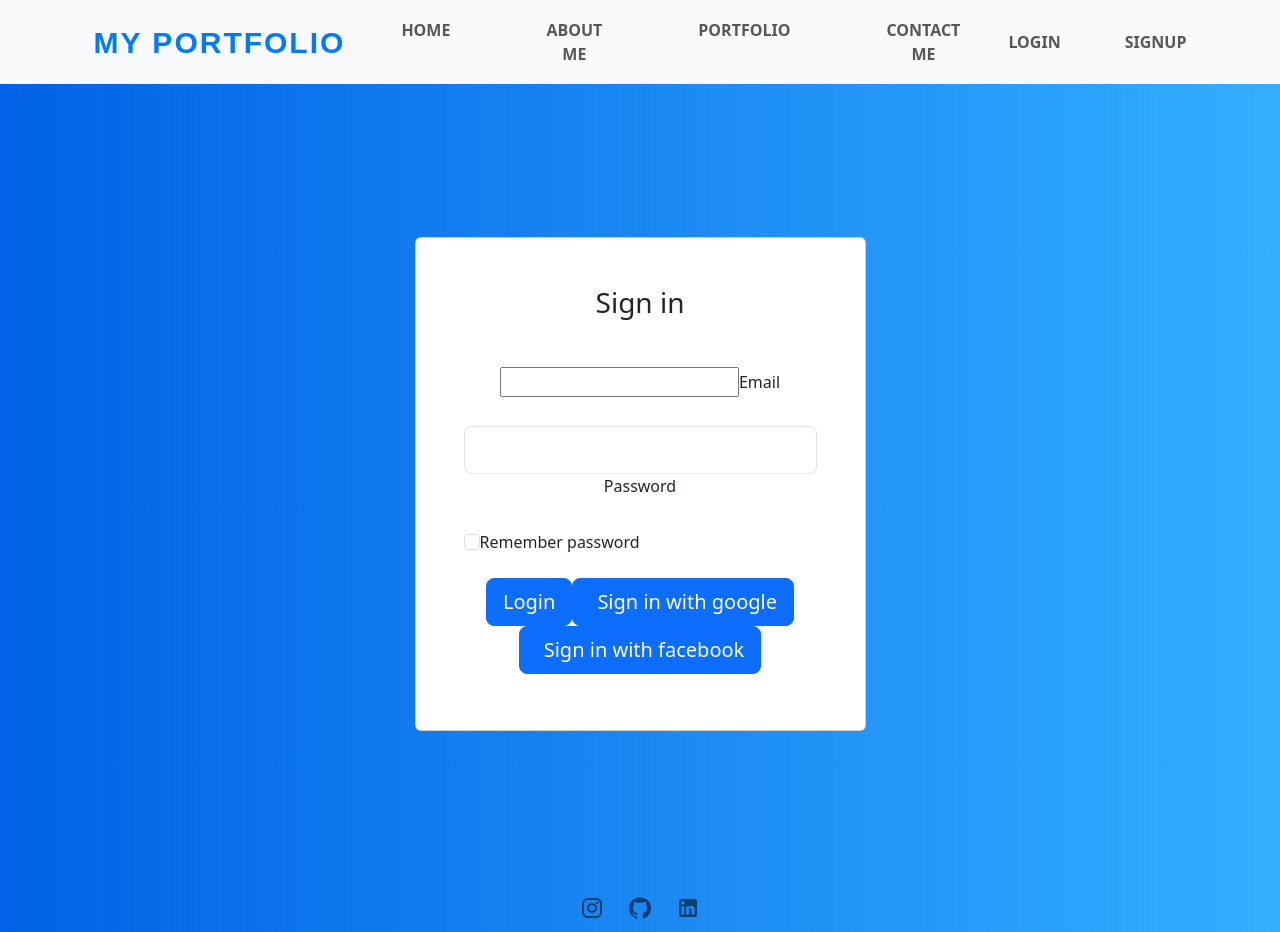
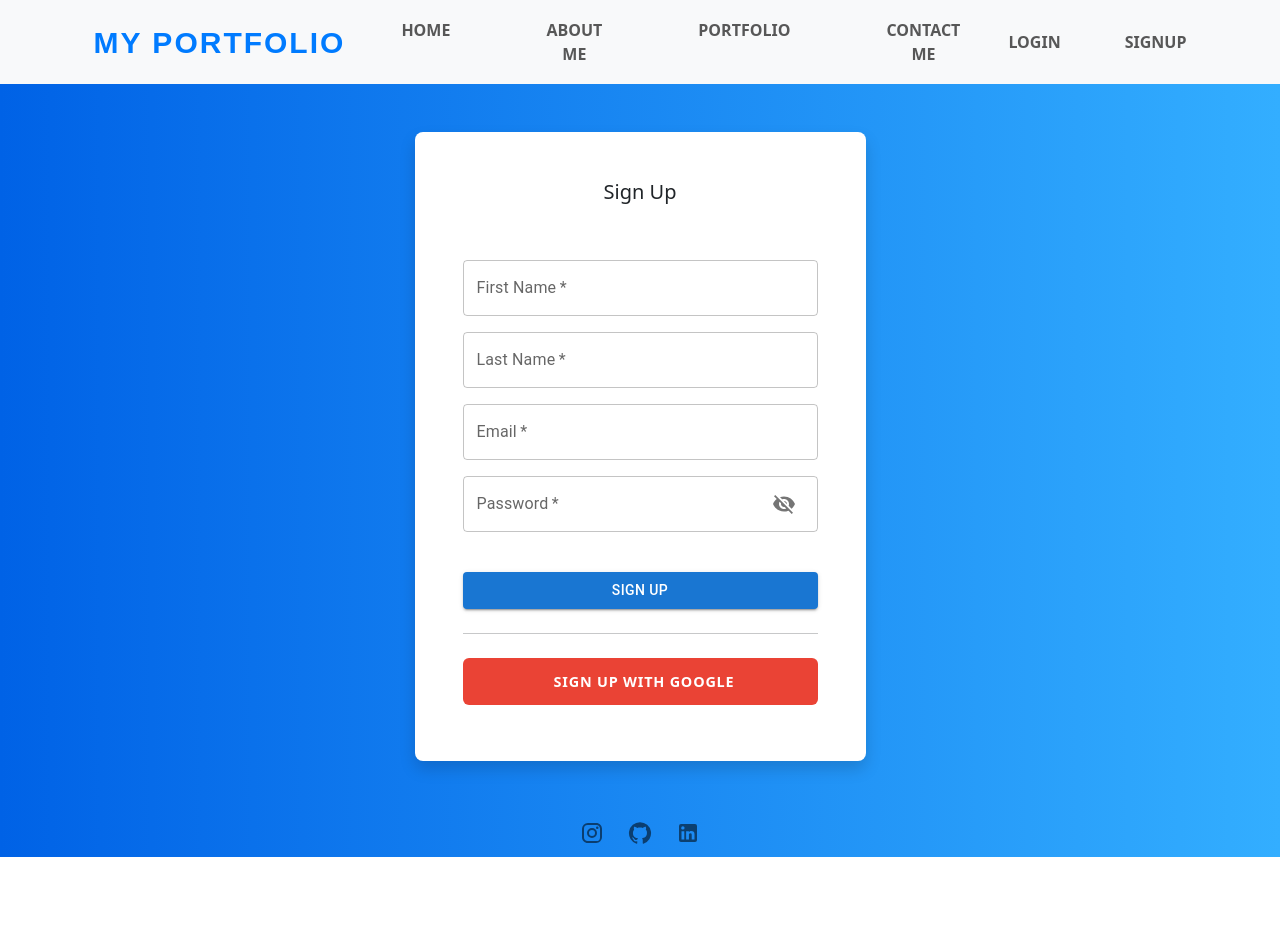
Before and after one commit to Nickdoctor/Portfolio, a React (Create React App) app in the folder portfolio/: page /Register in a window 1280 px wide. After the commit the page ends 857 px from the top, so only its background shows below. Built offline with nearby package versions, Linux system fonts and the light colour scheme; no server answers.

Commit message:
Reg and home page name

```diff
--- a/portfolio/src/Pages/Home.js
+++ b/portfolio/src/Pages/Home.js
@@ -8,7 +8,8 @@ const HomePage = () =>{
     const navigate = useNavigate();
     const [userRole, setUserRole] = useState(null); // 'admin' or 'user'
     const [loading, setLoading] = useState(true);
-
+    const [FirstName, setFirstName] = useState('');
+    const [LastName, setLastName] = useState('');
     useEffect(() => {
       const fetchUserRole = async () => {
           try {
@@ -19,11 +20,15 @@ const HomePage = () =>{
               if (sessionError) throw sessionError;
 
               const user = sessionData?.session?.user;
+
               if (!user) {
                   setUserRole(null); // Not logged in
                   return;
               }
-
+              const FirstName = user.user_metadata?.FirstName || 'First'; // Fallback to 'User'
+                setFirstName(FirstName);
+                const LastName = user.user_metadata?.LastName || 'Last'; // Fallback to 'User'
+                setLastName(LastName);
               // Check if the user is in the admin table
               const { data: adminData, error: adminError } = await supabase
                   .from('admin')
@@ -77,8 +82,9 @@ const HomePage = () =>{
            <button onClick={handleSignOut}>
             Sign Out (Will clear session)
           </button>
-           {userRole === 'admin' && <Typography>You are an admin</Typography>}
-           {userRole === 'user' && <Typography>You are a user</Typography>}
+           {userRole === 'admin' && <Typography>You are an admin, Welcome back Nick</Typography>}
+           {userRole === 'user' && <Typography>You are a user, welcome {FirstName} {LastName} </Typography>}
+
 
          </div>
     );
--- a/portfolio/src/Pages/LogIn.js
+++ b/portfolio/src/Pages/LogIn.js
@@ -64,12 +64,16 @@ const LogInPage = () => {
                 navigate('/ContactMe');
             } else {
                 // Redirect to user view page if email is not found in admin table
+                const { data: { user }, error } = await supabase.auth.getUser();
                 console.log('Not an admin, redirecting to home page.');
+                console.log('First Name:', user.user_metadata.FirstName);
+                console.log('Last Name:', user.user_metadata.LastName);
                 navigate('/');
             }
 
         } catch (error) {
             console.error('Login failed:', error); // Log the complete error object
+            alert('Invalid Log in, try again.')
             setError('Login failed. Please check your credentials.'); // Generic error message
         } finally {
             console.log('Log in process over');
@@ -113,11 +117,6 @@ const LogInPage = () => {
                                             <i class="fab fa-google me-2"></i> Sign in with Google
                                         </button>
                                     </div>
-                                    <div class="d-grid">
-                                        <button class="btn btn-facebook btn-login text-uppercase fw-bold" type="submit">
-                                            <i class="fab fa-facebook-f me-2"></i> Sign in with Facebook
-                                        </button>
-                                    </div>
                                 </form>
                             </div>
                         </div>
--- a/portfolio/src/Pages/Register.js
+++ b/portfolio/src/Pages/Register.js
@@ -8,47 +8,105 @@ import GoogleIcon from '@mui/icons-material/Google';
 import EmailIcon from '@mui/icons-material/Email';
 import Visibility from '@mui/icons-material/Visibility';
 import VisibilityOff from '@mui/icons-material/VisibilityOff';
-//import supabase from '../config/supabaseClient.js';
+import supabase from '../supabaseClient.js';
 
 const RegisterPage = () => {
-    return (
-<section class="vh-100" >
-  <div class="container py-5 h-100">
-    <div class="row d-flex justify-content-center align-items-center h-100">
-      <div class="col-12 col-md-8 col-lg-6 col-xl-5">
-        <div class="card shadow-2-strong" >
-          <div class="card-body p-5 text-center">
 
-            <h3 class="mb-5">Sign in</h3>
+  const [formData, setFormData] = useState({
+    FirstName: '',
+    LastName: '',
+    email: '',
+    password: '',
+    showPassword: false,
+  });
+  const [loading, setLoading] = useState(false);
+  const [error, setError] = useState('');
+  const navigate = useNavigate();
+  const handleShowPasswordClick = () => {
+    setFormData(prev => ({ ...prev, showPassword: !prev.showPassword }));
+  };
 
-            <div data-mdb-input-init class="form-outline mb-4">
-              <input type="email" id="typeEmailX-2"/>
-              <label class="form-label" for="typeEmailX-2">Email</label>
+  const handleChange = (e) => {
+    const { name, value } = e.target;
+    setFormData((prevData) => ({
+      ...prevData,
+      [name]: value,
+    }));
+  };
+
+  const handleSubmit = async (e) => {
+    e.preventDefault();
+    setLoading(true);
+    setError('');
+
+    try {
+      // Authenticate user
+      const { error } = await supabase.auth.signUp({
+        email: formData.email,
+        password: formData.password,
+        options: {
+          data: {
+            FirstName: formData.FirstName,
+            LastName: formData.LastName,
+          },
+        },
+      });
+      if (error) throw error;
+      alert('Registration successful! Check your email for confirmation.');
+      navigate('/');
+    } catch (error) {
+      console.error('Sign-up failed:', error);
+      setError('Sign-up failed. Please try again.');
+    } finally {
+      setLoading(false);
+    }
+  };
+
+  return (
+    <body>
+      <div class="container">
+        <div class="row">
+          <div class="col-sm-9 col-md-7 col-lg-5 mx-auto">
+            <div class="card border-0 shadow rounded-3 my-5 rounded shadow hover-effect">
+              <div class="card-body p-4 p-sm-5">
+                <h5 class="card-title text-center mb-5 fw-light fs-5 ">Sign Up</h5>
+                <form onSubmit={handleSubmit}>
+                <TextField fullWidth name="FirstName" label="First Name" type="text" variant="outlined" value={formData.FirstName} onChange={handleChange} sx={{ mt: 1, mb: 1 }} required />
+                <TextField fullWidth name="LastName" label="Last Name" type="text" variant="outlined" value={formData.LastName} onChange={handleChange} sx={{ mt: 1, mb: 1 }} required />
+                  <TextField fullWidth name="email" label="Email" type="email" variant="outlined" value={formData.email} onChange={handleChange} sx={{ mt: 1, mb: 1 }} required />
+                  <div class="form-floating mb-3">
+                    <TextField fullWidth name="password" label="Password" type={formData.showPassword ? "text" : "password"} variant="outlined" value={formData.password} onChange={handleChange}
+                      InputProps={{
+                        endAdornment: (
+                          <InputAdornment position="end">
+                            <IconButton onClick={handleShowPasswordClick}>
+                              {formData.showPassword ? <Visibility /> : <VisibilityOff />}
+                            </IconButton>
+                          </InputAdornment>
+                        )
+                      }}
+                      sx={{ mt: 1 }}
+                      required
+                    />
+                  </div>
+                  <div class="d-grid">
+                    <Button fullWidth type="submit" variant="contained" color="primary" sx={{ mt: 3 }}>
+                      Sign Up
+                    </Button>
+                  </div>
+                  <hr class="my-4" />
+                  <div class="d-grid mb-2">
+                    <button class="btn btn-google btn-login text-uppercase fw-bold" type="submit">
+                      <i class="fab fa-google me-2"></i> Sign Up with Google
+                    </button>
+                  </div>
+                </form>
+              </div>
             </div>
-
-            <div data-mdb-input-init class="form-outline mb-4">
-              <input type="password" id="typePasswordX-2" class="form-control form-control-lg" />
-              <label class="form-label" for="typePasswordX-2">Password</label>
-            </div>
-
-
-            <div class="form-check d-flex justify-content-start mb-4">
-              <input class="form-check-input" type="checkbox" value="" id="form1Example3" />
-              <label class="form-check-label" for="form1Example3"> Remember password </label>
-            </div>
-
-            <button data-mdb-button-init data-mdb-ripple-init class="btn btn-primary btn-lg btn-block" type="submit">Login</button>
-
-            <button data-mdb-button-init data-mdb-ripple-init class="btn btn-lg btn-block btn-primary"
-              type="submit"><i class="fab fa-google me-2"></i> Sign in with google</button>
-            <button data-mdb-button-init data-mdb-ripple-init class="btn btn-lg btn-block btn-primary mb-2"
-              type="submit"><i class="fab fa-facebook-f me-2"></i>Sign in with facebook</button>
-
           </div>
         </div>
       </div>
-    </div>
-  </div>
-</section>
-)};
+    </body>
+  )
+};
 export default RegisterPage;
--- a/portfolio/src/Styles/LogIn.css
+++ b/portfolio/src/Styles/LogIn.css
@@ -13,8 +13,3 @@ body {
     color: white !important;
     background-color: #ea4335;
   }
-
-  .btn-facebook {
-    color: white !important;
-    background-color: #3b5998;
-  }
--- a/portfolio/src/Styles/Register.css
+++ b/portfolio/src/Styles/Register.css
@@ -0,0 +1,15 @@
+body {
+    background: #007bff;
+    background: linear-gradient(to right, #0062E6, #33AEFF);
+  }
+
+  .btn-login {
+    font-size: 0.9rem;
+    letter-spacing: 0.05rem;
+    padding: 0.75rem 1rem;
+  }
+
+  .btn-google {
+    color: white !important;
+    background-color: #ea4335;
+  }
```
